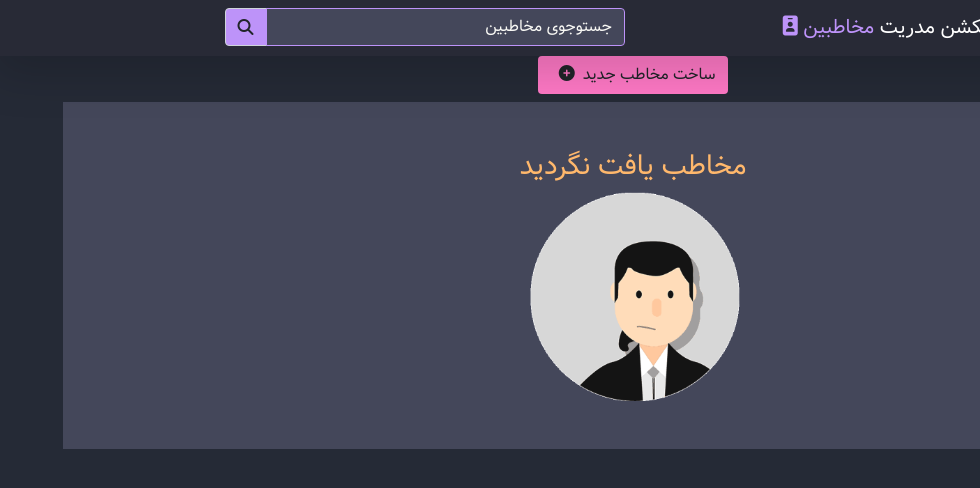
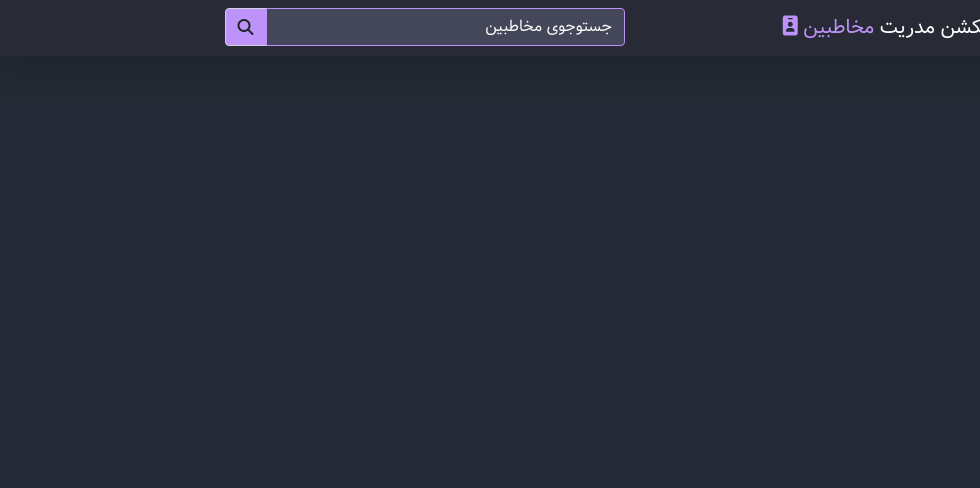
Before and after one commit to HasibullahAman/contact-manager, a React (Create React App) app: page /contacts in a window 1280 px wide. Shown: the top 488 px of the page, without its empty margins (300-1280 px from the left). Built offline with nearby package versions, Linux system fonts and the light colour scheme.

Commit message:
start routing

```diff
--- a/package.json
+++ b/package.json
@@ -9,6 +9,7 @@
     "bootstrap": "^5.3.3",
     "react": "^18.3.1",
     "react-dom": "^18.3.1",
+    "react-router-dom": "^6.26.2",
     "react-scripts": "5.0.1",
     "web-vitals": "^2.1.4"
   },
--- a/src/App.js
+++ b/src/App.js
@@ -1,5 +1,13 @@
 import "./App.css";
-import {AddContact, EditContact, SearchContact ,Contacts, Navbar , Spinner} from './components/'
+import { Route, Routes, Navigate, useNavigate } from "react-router-dom";
+import {
+  AddContact,
+  EditContact,
+  SearchContact,
+  Contacts,
+  Navbar,
+  Spinner,
+} from "./components/";
 import { useState } from "react";
 
 const App = () => {
@@ -8,7 +16,11 @@ const App = () => {
   return (
     <div className="App">
       <Navbar />
-      <Contacts contacts={getContacts} loading={loading}/>
+      <Routes>
+        <Route path="/" element={<Navigate to="/contacts" />} />{" "}
+        {/* we redirect root page to contact  page and Navigate is a component from useNavigate hook */}
+      </Routes>
+      {/* <Contacts contacts={getContacts} loading={loading} /> */}
     </div>
   );
 };
--- a/src/index.js
+++ b/src/index.js
@@ -1,12 +1,14 @@
-import React from 'react';
-import ReactDOM from 'react-dom/client';
-import './index.css';
-import App from './App';
+import React from "react";
+import ReactDOM from "react-dom/client";
+import { BrowserRouter } from "react-router-dom";
+import "./index.css";
+import App from "./App";
 
-
-const root = ReactDOM.createRoot(document.getElementById('root'));
+const root = ReactDOM.createRoot(document.getElementById("root"));
 root.render(
   <React.StrictMode>
-    <App />
+    <BrowserRouter>
+      <App />
+    </BrowserRouter>
   </React.StrictMode>
-)
+);
```
Also changed, not shown: 1 other file (tests, documents, lock files or other folders).
